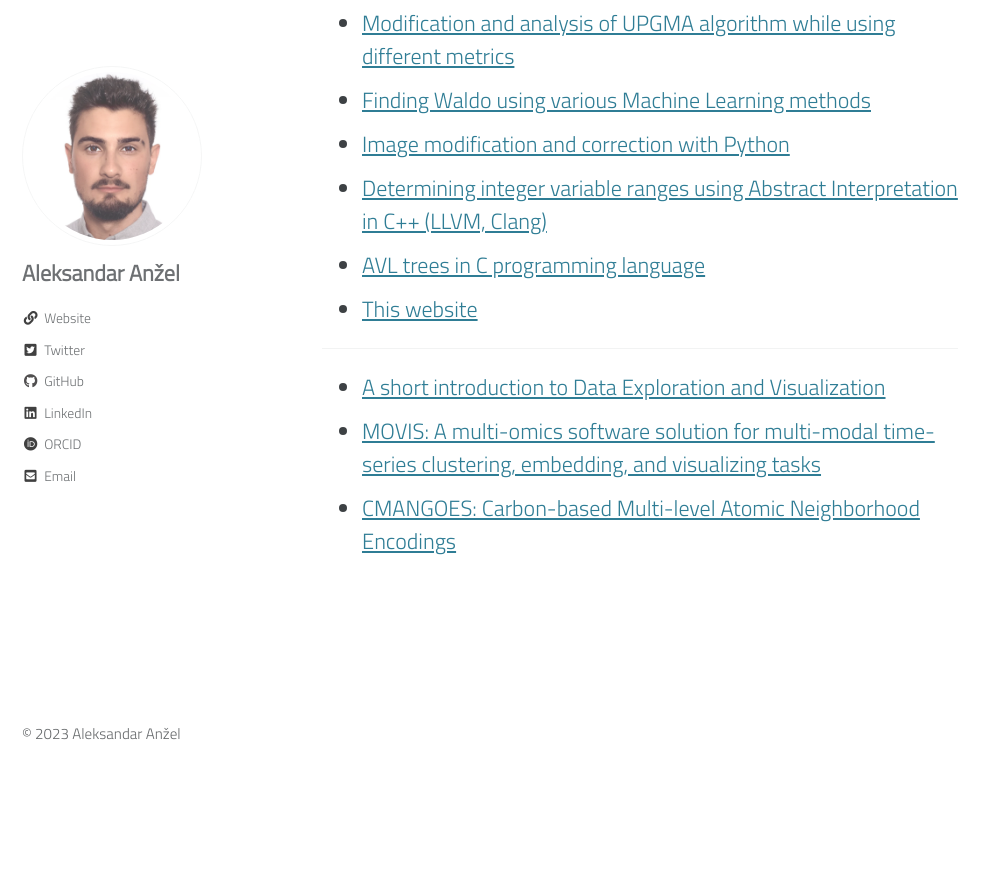
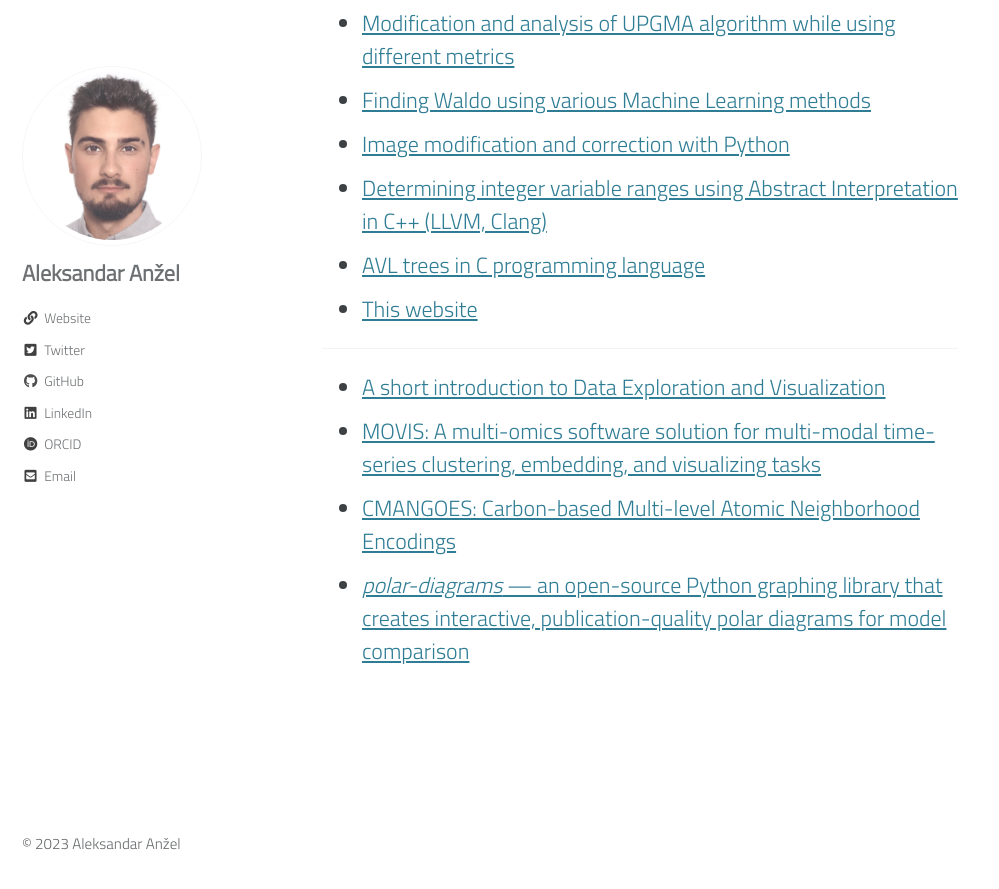
Before and after one commit to AAnzel/aanzel.github.io, a Jekyll site: the page built from pages/software.md, in a window 1280 px wide and 900 px high, scrolled down 547 px. Shown: the top 889 px of the window, without its empty margins (0-999 px from the left). Built offline with Jekyll 4.4.1, drawn with Linux system fonts in a browser that asks for light colours; cached includes are drawn as plain includes; before the commit the page ends 1337 px from its top, so only the background shows below that.

Commit message:
Added: Added polar-diagrams as an item of the Software page.

```diff
--- a/pages/software.md
+++ b/pages/software.md
@@ -24,3 +24,4 @@ All of the projects presented here were completed by me or in a team for academi
 * [A short introduction to Data Exploration and Visualization](https://github.com/AAnzel/DataVis_Supplementary_Material)
 * [MOVIS: A multi-omics software solution for multi-modal time-series clustering, embedding, and visualizing tasks](https://github.com/AAnzel/MOVIS)
 * [CMANGOES: Carbon-based Multi-level Atomic Neighborhood Encodings](https://github.com/ghattab/CMANGOES)
+* [*polar-diagrams* --- an open-source Python graphing library that creates interactive, publication-quality polar diagrams for model comparison](https://github.com/AAnzel/Polar-Diagrams-for-Model-Comparison)
```
Also changed, not shown: Gemfile.lock.
